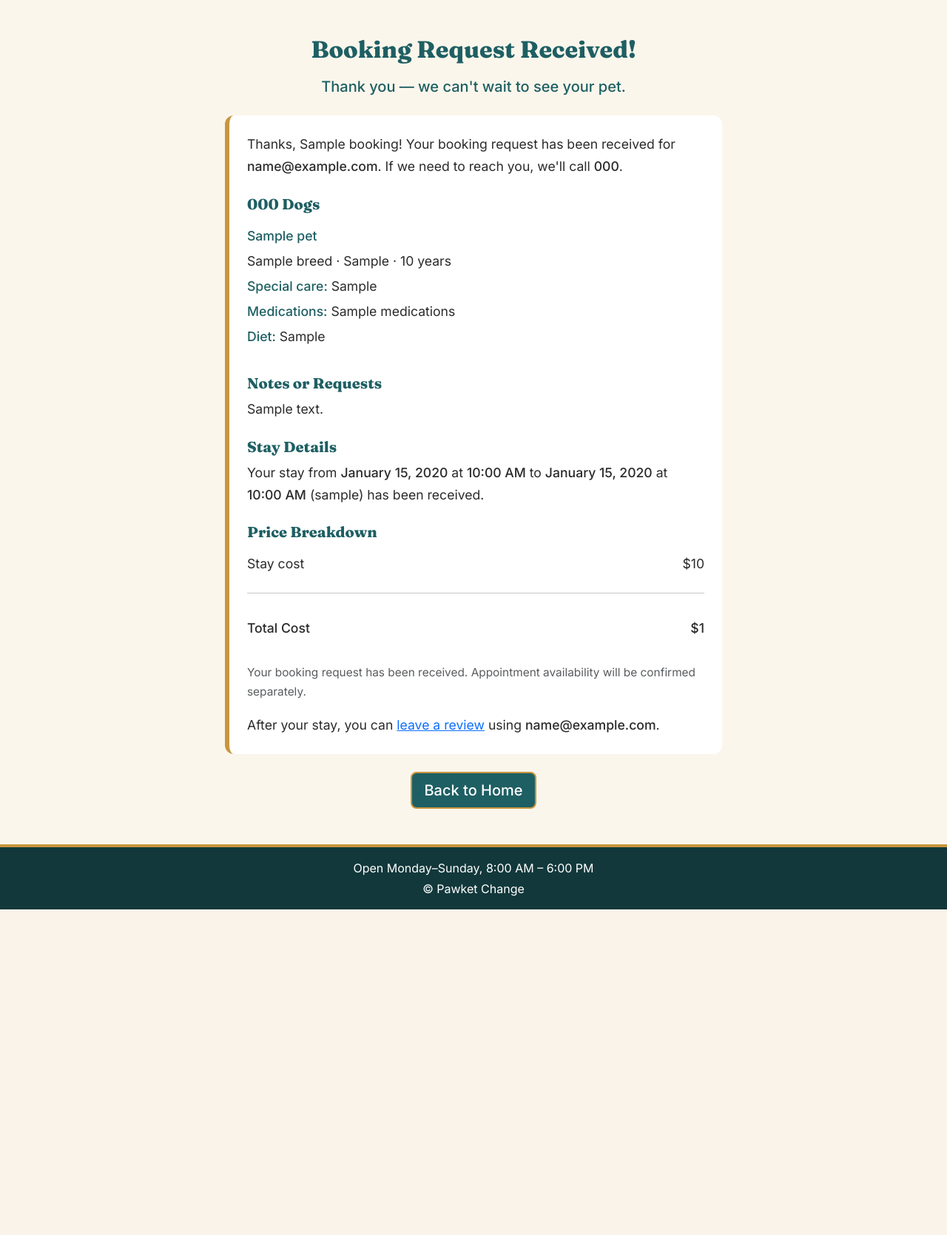
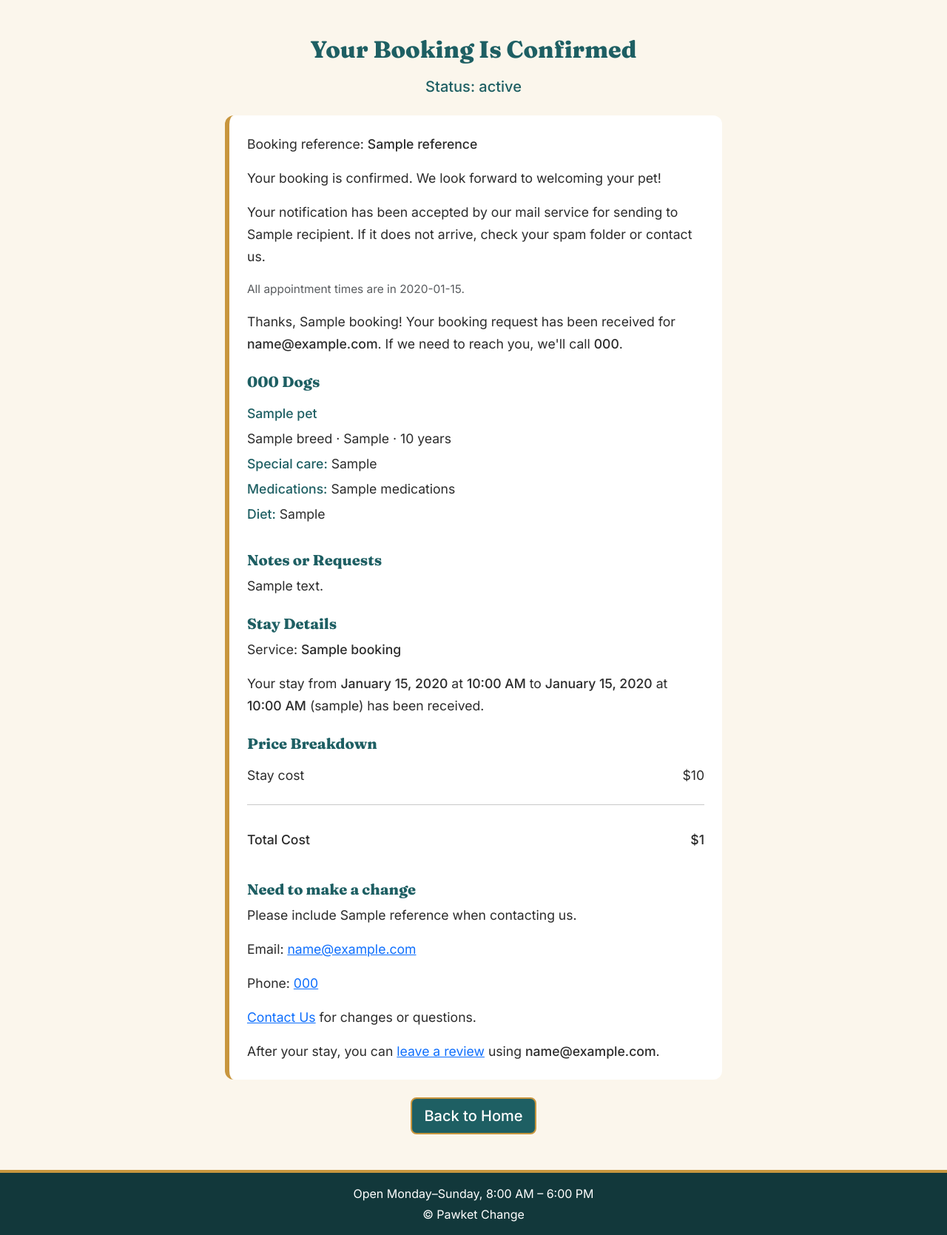
Before and after one commit to HunterFreiner/ETEM.5531.01-pawket_change, a Django app: template Pawket_Change/Pawket_Change_Application/templates/booking_confirmation.html in a window 1280 px wide. Shown: the part 106-1775 px from the top of the page at 74% size. Before the commit the page ends 1335 px from the top, so only its background shows below. Run offline with Django 4.2, Linux system fonts and the light colour scheme; the template is opened without the code that fills it: most values are stand-ins (such as "Sample title", 1, 10 or a date in 2020); data that the repository does not hold is empty; some libraries are stand-ins or nearby versions.

Commit message:
Show booking status and notification details on confirmation page

```diff
--- a/Pawket_Change/Pawket_Change_Application/templates/booking_confirmation.html
+++ b/Pawket_Change/Pawket_Change_Application/templates/booking_confirmation.html
@@ -1,19 +1,38 @@
 
 {% extends 'base.html' %}
 
-{% block title %}Booking Requested | Pawket Change{% endblock %}
+{% block title %}{{ booking.get_status_display }} | Pawket Change{% endblock %}
 
 {% block content %}
 <div class="container text-center">
     <h2 class="page-title mb-3">
-        Booking Request Received!
+        {% if booking.status == 'confirmed' %}Your Booking Is Confirmed{% else %}Booking Request Received!{% endif %}
     </h2>
 
     <p class="lead tagline">
-        Thank you &mdash; we can't wait to see your pet.
+        Status: <strong>{{ booking.get_status_display }}</strong>
     </p>
 
-    <section class="mission mx-auto mt-4 p-4 text-start">
+    <section class="mission mx-auto mt-4 p-4 text-start" style="overflow-wrap: anywhere;">
+
+        <p>Booking reference: <strong>{{ booking.reference }}</strong></p>
+        {% if booking.status == 'confirmed' %}
+            <p>Your booking is confirmed. We look forward to welcoming your pet!</p>
+        {% else %}
+            <p>Your request has been submitted, but your booking is not confirmed yet. We will email you when it is approved.</p>
+        {% endif %}
+        <div role="status">
+        {% if notification.state == 'sent' %}
+            <p>Your notification has been accepted by our mail service for sending to {{ notification.recipient }}. If it does not arrive, check your spam folder or contact us.</p>
+        {% elif notification.state == 'failed' %}
+            <p>Your booking request was saved, but we could not send your email. Please keep your booking reference and contact us if you need help.</p>
+        {% elif notification.state == 'preview' %}
+            <p>Development preview only: no email has been sent to your inbox.</p>
+        {% else %}
+            <p>Your booking is saved. Email notification is pending.</p>
+        {% endif %}
+        </div>
+        <p class="small text-muted">All appointment times are in {{ business_timezone }}.</p>
 
         <p>
             Thanks, {{ booking.owner_name }}! Your booking request has been received for
@@ -32,6 +51,7 @@
 
         {% if booking.includes_stay %}
             <h3 class="page-title h5 mt-4">Stay Details</h3>
+            <p>Service: <strong>{{ booking.stay_service_name }}</strong></p>
 
             <p>
                 Your stay from
@@ -95,10 +115,11 @@
             <strong>${{ booking.total_cost }}</strong>
         </div>
 
-        <p class="small text-muted mt-3">
-            Your booking request has been received.
-            Appointment availability will be confirmed separately.
-        </p>
+        <h3 class="page-title h5 mt-4">Need to make a change</h3>
+        <p>Please include {{ booking.reference }} when contacting us.</p>
+        {% if contact_email %}<p>Email: <a href="mailto:{{ contact_email }}">{{ contact_email }}</a></p>{% endif %}
+        {% if contact_phone %}<p>Phone: <a href="tel:{{ contact_phone }}">{{ contact_phone }}</a></p>{% endif %}
+        <p><a href="{% url 'contact' %}">Contact Us</a> for changes or questions.</p>
 
         {% if booking.includes_stay %}
             <p class="mt-3 mb-0">
```
